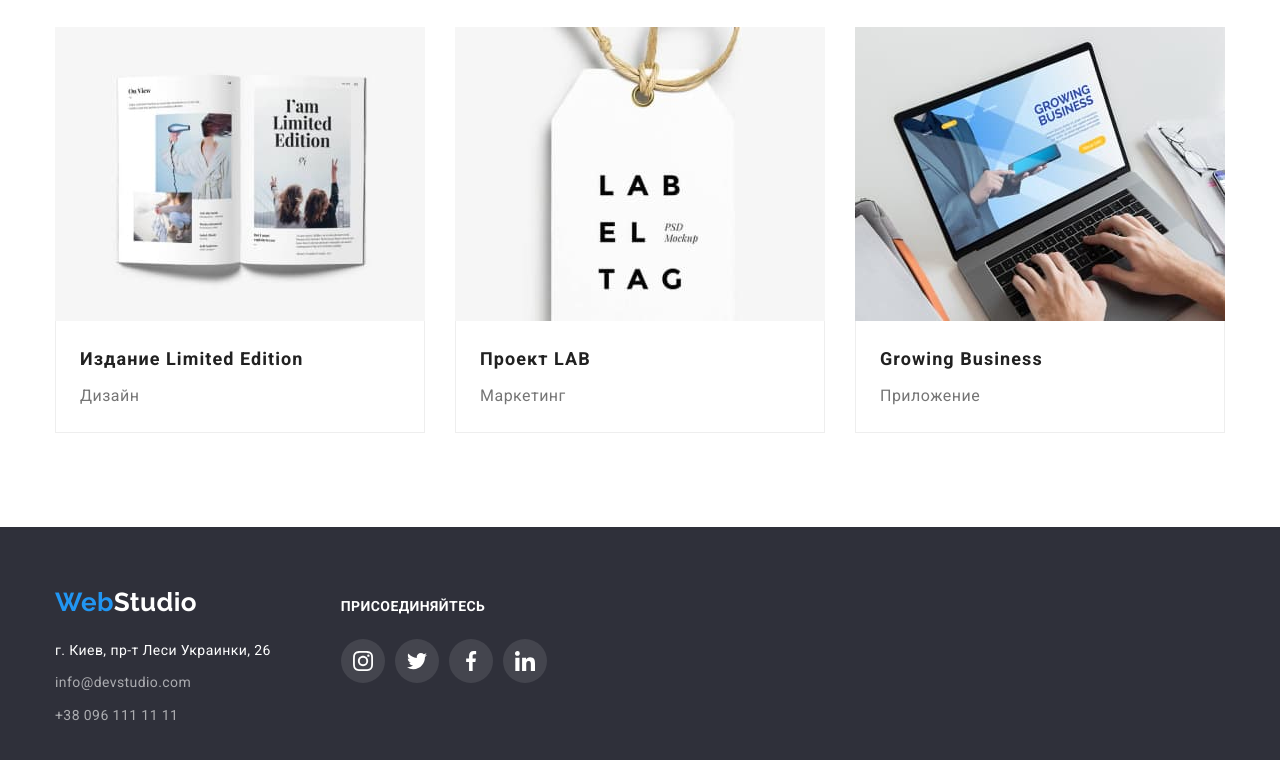
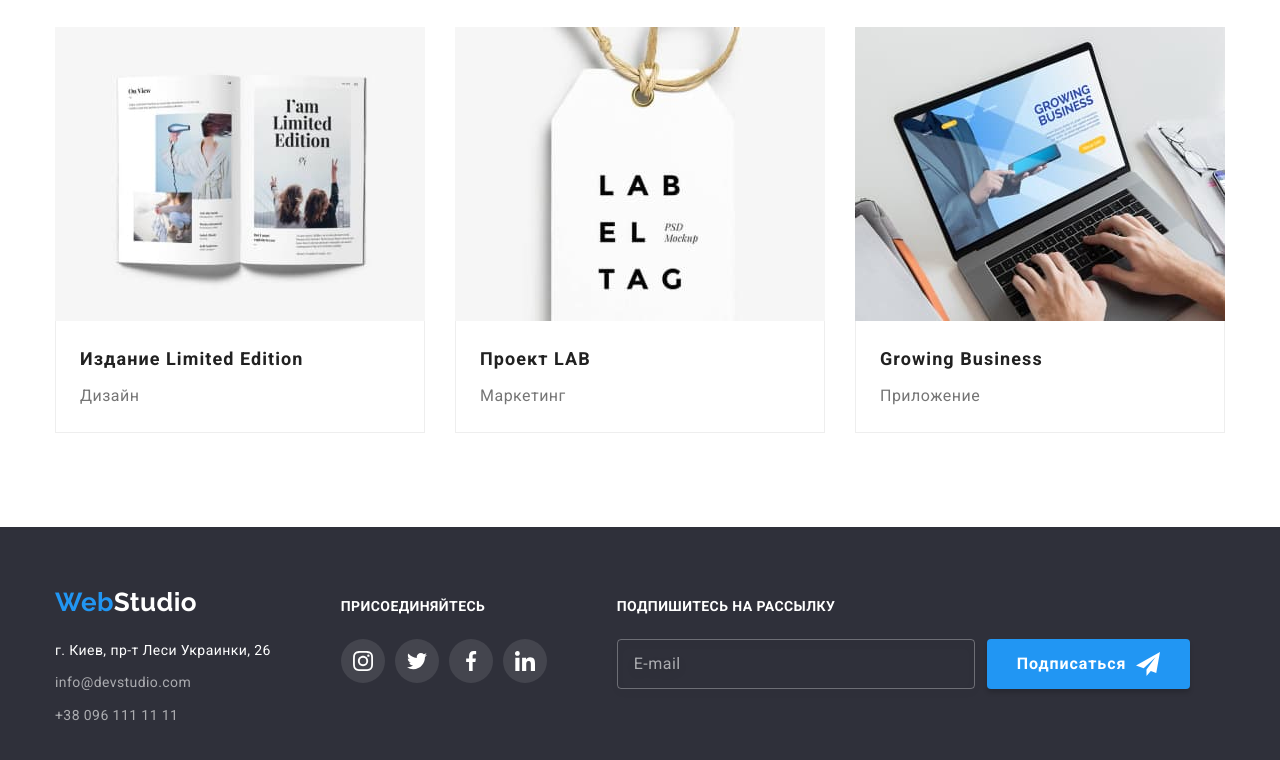
Before and after one commit to IvanPanin675/goit-markup-hw-06, a plain HTML site: page portfolio.html in a window 1280 px wide. Shown: the part 1109-1869 px from the top of the page. Drawn offline with nearby package versions, Linux system fonts and the light colour scheme.

Commit message:
footer-portfolio

```diff
--- a/portfolio.html
+++ b/portfolio.html
@@ -231,6 +231,24 @@
                     </li>
                 </ul>
             </div>
+            <div>
+                <p class="footer-text">Подпишитесь на рассылку</p>
+                <div class="footer-div-for-form">
+                    <form class="footer-form">
+                        <label for="useremailsub" class="user-form-label"></label>
+                        <input id="useremailsub" type="email" name="user_email_subscription" class="footer-form-input"
+                            required title="....@gmail.com" placeholder="E-mail">
+                        <button type="submit" class="btn btn-send">Подписаться
+                            <span class="footer-span-send">
+                                <svg class="footer-form-send" width="24" height="24">
+                                    <use href="./image/icon.svg#icon-send"></use>
+                                </svg>
+                            </span>
+                        </button>
+                    </form>
+                </div>
+            </div>
+
         </div>
     </footer>
 </body>
```
